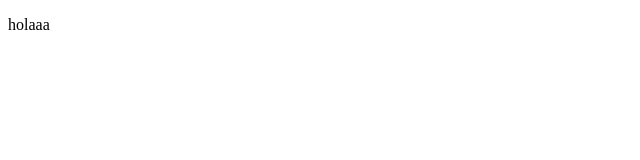
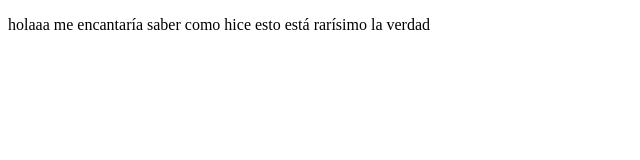
Before and after one commit to danielavelosar/demo, a plain HTML site: page index.html in a window 1280 px wide. Shown: the whole page, without its empty margins (0-640 px from the left). Drawn offline with Linux system fonts and the light colour scheme.

Commit message:
cambios faciles

```diff
--- a/index.html
+++ b/index.html
@@ -7,7 +7,7 @@
 </head>
 <body>
     <p>holaaa
-
+        me encantaría saber como hice esto está rarísimo la verdad
     </p>
 </body>
 </html>
```
